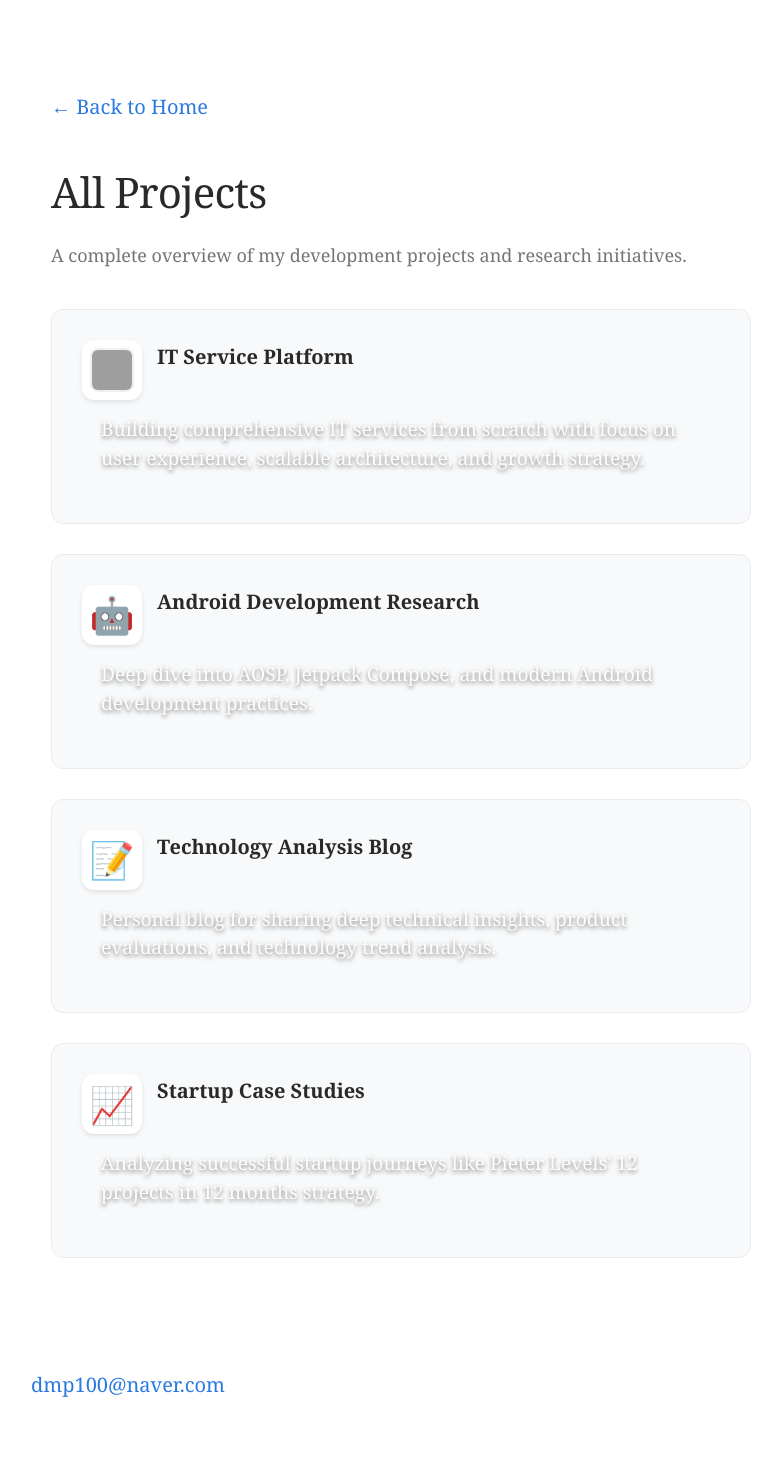
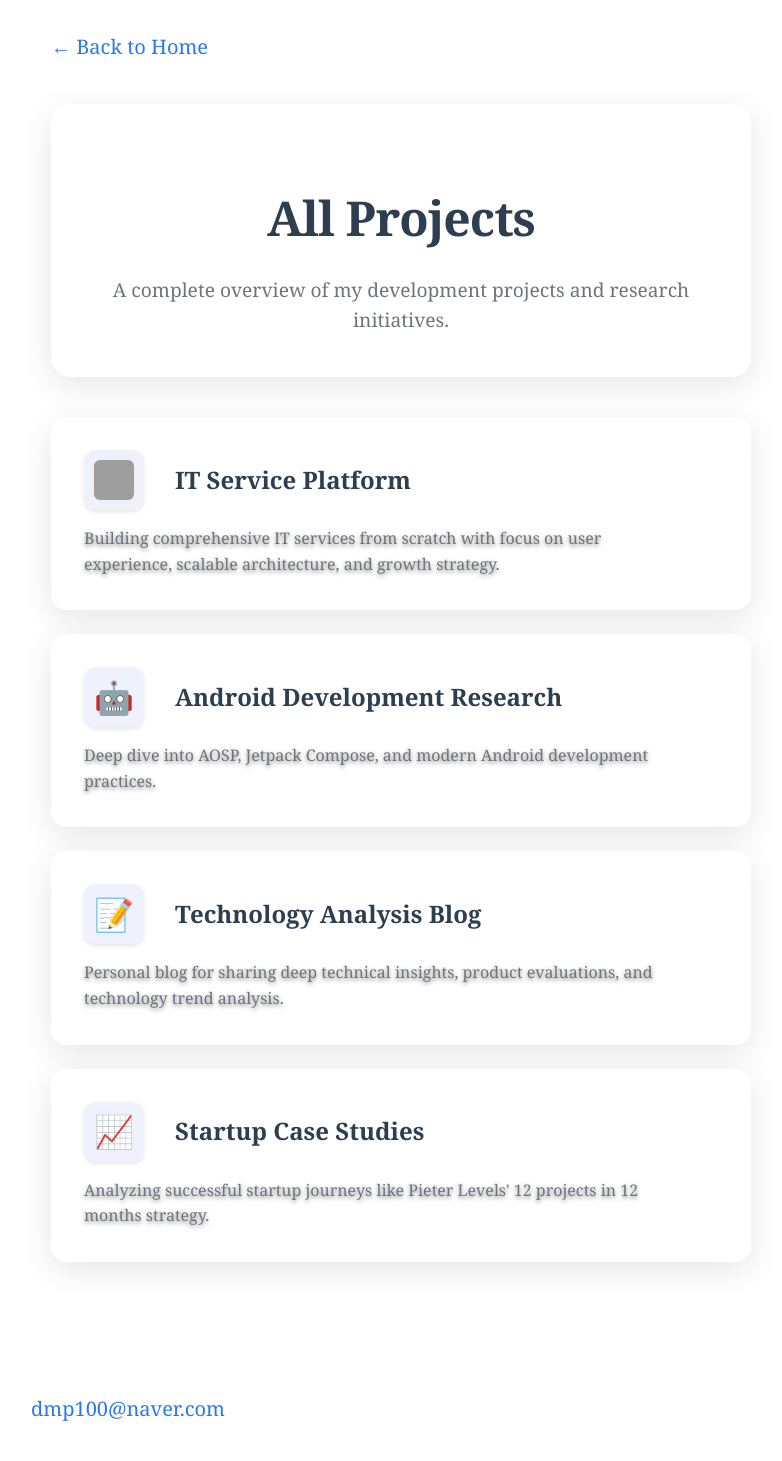
Before and after one commit to dmp100/dmp100.github.io, a Jekyll site: the page built from all-projects.md, in a window 1280 px wide. Shown: the whole page, without its empty margins (239-1021 px from the left). Built offline with Jekyll 4.4.1, drawn with Linux system fonts in a browser that asks for light colours; nearby versions of some CDN libraries; before the commit the page ends 1437 px from its top, so only the background shows below that; grey boxes are pictures that could not be loaded.

Commit message:
Update main.scss

```diff
--- a/assets/css/main.scss
+++ b/assets/css/main.scss
@@ -108,3 +108,110 @@ sitemap: false
   background: rgba(255,255,255,0.2) !important;
   border-color: rgba(255,255,255,0.5) !important;
 }
+
+/* All Projects Page Background Styles */
+.all-projects-page {
+  max-width: 1200px;
+  margin: 0 auto;
+  padding: 0 20px;
+}
+
+.projects-header {
+  text-align: center;
+  margin: 40px 0 60px 0;
+  background: rgba(255, 255, 255, 0.95) !important;
+  padding: 40px !important;
+  border-radius: 20px !important;
+  box-shadow: 0 8px 32px rgba(0,0,0,0.1) !important;
+  backdrop-filter: blur(10px) !important;
+  border: 1px solid rgba(255,255,255,0.2) !important;
+}
+
+.projects-title {
+  font-size: 3rem !important;
+  font-weight: 700 !important;
+  margin-bottom: 16px !important;
+  color: #2c3e50 !important;
+}
+
+.projects-description {
+  font-size: 1.2rem !important;
+  color: #6c757d !important;
+  max-width: 600px !important;
+  margin: 0 auto !important;
+  line-height: 1.6 !important;
+}
+
+.projects-grid {
+  display: grid !important;
+  grid-template-columns: repeat(auto-fit, minmax(400px, 1fr)) !important;
+  gap: 24px !important;
+  margin-bottom: 80px !important;
+}
+
+.project-card-large {
+  background: rgba(255, 255, 255, 0.95) !important;
+  border-radius: 16px !important;
+  padding: 32px !important;
+  box-shadow: 0 8px 32px rgba(0,0,0,0.1) !important;
+  transition: all 0.3s ease !important;
+  cursor: pointer !important;
+  backdrop-filter: blur(10px) !important;
+  border: 1px solid rgba(255,255,255,0.3) !important;
+}
+
+.project-card-large:hover {
+  transform: translateY(-8px) !important;
+  box-shadow: 0 20px 60px rgba(0,0,0,0.15) !important;
+  background: rgba(255, 255, 255, 1) !important;
+}
+
+.project-header {
+  display: flex !important;
+  align-items: center !important;
+  margin-bottom: 16px !important;
+}
+
+.project-icon {
+  margin-right: 16px !important;
+  font-size: 2rem !important;
+  display: flex !important;
+  align-items: center !important;
+  justify-content: center !important;
+  width: 60px !important;
+  height: 60px !important;
+  background: rgba(102, 126, 234, 0.1) !important;
+  border-radius: 12px !important;
+}
+
+.project-name {
+  font-size: 1.5rem !important;
+  font-weight: 600 !important;
+  color: #2c3e50 !important;
+  margin: 0 !important;
+}
+
+.project-card-large .project-description {
+  color: #6c757d !important;
+  line-height: 1.6 !important;
+  font-size: 1rem !important;
+  margin: 0 !important;
+}
+
+@media (max-width: 768px) {
+  .projects-grid {
+    grid-template-columns: 1fr !important;
+  }
+
+  .projects-title {
+    font-size: 2.5rem !important;
+  }
+
+  .projects-header {
+    padding: 24px !important;
+  }
+
+  .project-card-large {
+    padding: 24px !important;
+  }
+}
```
